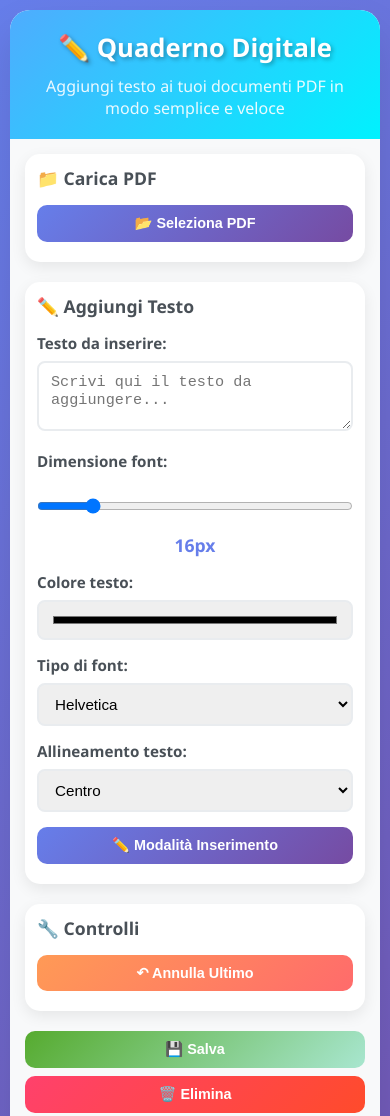
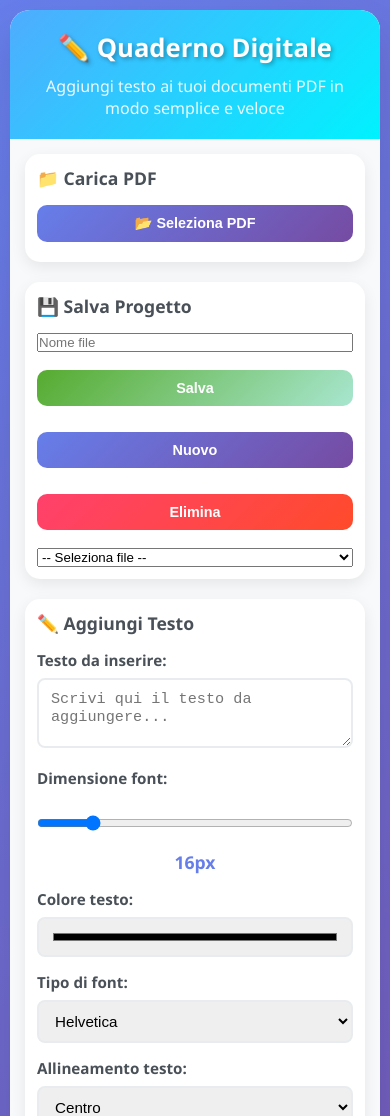
Before and after one commit to scottino2019-glitch/quaderno.digitale, a plain HTML site: page index.html in a window 390 px wide. Shown: the top 1116 px of the page. Drawn offline with Linux system fonts and the light colour scheme.

Commit message:
index.html

```diff
--- a/index.html
+++ b/index.html
@@ -402,6 +402,23 @@
             display: none;
         }
 
+        /* Nuovi stili per i controlli di salvataggio */
+        .save-controls {
+            display: flex;
+            flex-direction: column;
+            gap: 10px;
+            margin-top: 15px;
+        }
+
+        .save-input-group {
+            display: flex;
+            gap: 10px;
+        }
+
+        .save-input-group input {
+            flex: 1;
+        }
+
         @media (max-width: 768px) {
             body {
                 padding: 10px;
@@ -533,6 +550,10 @@
             .notification.show {
                 transform: translateY(0);
             }
+
+            .save-input-group {
+                flex-direction: column;
+            }
         }
 
         @media (max-width: 480px) {
@@ -600,6 +621,22 @@
                     </button>
                 </div>
 
+                <!-- Sezione Salvataggio -->
+                <div class="tool-section">
+                    <h3>💾 Salva Progetto</h3>
+                    <div class="save-controls">
+                        <div class="save-input-group">
+                            <input type="text" id="fileName" placeholder="Nome file">
+                            <button class="btn btn-success" onclick="salvaFile()">Salva</button>
+                        </div>
+                        <button class="btn btn-primary" onclick="nuovoFile()">Nuovo</button>
+                        <button class="btn btn-danger" onclick="cancellaFile()">Elimina</button>
+                        <select id="fileList" onchange="apriFile()">
+                            <option value="">-- Seleziona file --</option>
+                        </select>
+                    </div>
+                </div>
+
                 <!-- Sezione Testo -->
                 <div class="tool-section">
                     <h3>✏️ Aggiungi Testo</h3>
@@ -649,14 +686,7 @@
                         ↶ Annulla Ultimo
                     </button>
                 </div>
-<!-- SEZIONE SALVATAGGI (AGGIUNTA QUI) -->
-  <button class="btn btn-success onclick="salvaFile()">💾 Salva</button>
 
-      <button class="btn btn-danger onclick="cancellaFile()">🗑️ Elimina</button>
-
-      <select id="fileList" onchange="apriFile()">
-        <option value="">-- Seleziona file --</option>
-      </select>
                 <!-- Lista Testi Aggiunti -->
                 <div class="tool-section">
                     <h3>📝 Testi Aggiunti</h3>
@@ -713,7 +743,151 @@
         // Inizializzazione
         document.addEventListener('DOMContentLoaded', function() {
             setupEventListeners();
+            aggiornaLista();
         });
+
+        // Funzioni per la gestione dei file (dinamica di salvataggio)
+        function getFiles() {
+            return JSON.parse(localStorage.getItem("pdfFiles")) || {};
+        }
+
+        function aggiornaLista() {
+            const files = getFiles();
+            const fileList = document.getElementById("fileList");
+            fileList.innerHTML = '<option value="">-- Seleziona file --</option>';
+            Object.keys(files).forEach(name => {
+                const opt = document.createElement("option");
+                opt.value = name;
+                opt.textContent = name;
+                fileList.appendChild(opt);
+            });
+        }
+
+        function salvaFile() {
+            const name = document.getElementById("fileName").value.trim();
+            if (!name) {
+                showNotification("Inserisci un nome file!", "error");
+                return;
+            }
+
+            const files = getFiles();
+
+            // Salva i dati del progetto
+            files[name] = {
+                textElements: textElements,
+                pdfData: originalPDFData ? Array.from(new Uint8Array(originalPDFData)) : null,
+                lastModified: new Date().toISOString()
+            };
+
+            localStorage.setItem("pdfFiles", JSON.stringify(files));
+            aggiornaLista();
+            showNotification(`File "${name}" salvato con successo!`, "success");
+        }
+
+        function apriFile() {
+            const name = document.getElementById("fileList").value;
+            if (!name) return;
+
+            const files = getFiles();
+            const fileData = files[name];
+
+            if (!fileData) {
+                showNotification("File non trovato!", "error");
+                return;
+            }
+
+            document.getElementById("fileName").value = name;
+
+            // Carica i dati del progetto
+            textElements = fileData.textElements || [];
+
+            if (fileData.pdfData) {
+                // Ricostruisci l'array buffer dai dati salvati
+                originalPDFData = new Uint8Array(fileData.pdfData).buffer;
+
+                // Ricarica il PDF
+                pdfjsLib.getDocument(originalPDFData).promise.then(function(pdf) {
+                    currentPDF = pdf;
+                    totalPages = currentPDF.numPages;
+                    currentPage = 1;
+
+                    renderPage(currentPage);
+
+                    document.getElementById('pageControls').style.display = 'flex';
+                    document.getElementById('addTextBtn').disabled = false;
+                    document.getElementById('closeBtn').style.display = 'block';
+
+                    updatePageInfo();
+                    updateTextList();
+                    showNotification(`File "${name}" caricato con successo!`, "success");
+                }).catch(function(error) {
+                    console.error('Errore nel caricamento del PDF salvato:', error);
+                    showNotification('Errore nel caricamento del PDF salvato', 'error');
+                });
+            } else {
+                // Se non c'è un PDF, mostra solo i testi
+                updateTextList();
+                showNotification(`Progetto "${name}" caricato (senza PDF originale)`, "info");
+            }
+        }
+
+        function nuovoFile() {
+            if (textElements.length > 0 || originalPDFData) {
+                if (!confirm('Sei sicuro di voler creare un nuovo file? I cambiamenti non salvati andranno persi.')) {
+                    return;
+                }
+            }
+
+            // Reset di tutte le variabili
+            currentPDF = null;
+            currentPage = 1;
+            totalPages = 0;
+            textElements = [];
+            editMode = false;
+            originalPDFData = null;
+
+            // Reset dell'interfaccia
+            document.getElementById('pdfViewer').innerHTML = `
+                <div class="empty-state">
+                    <div class="icon">📄</div>
+                    <h3>Carica un PDF per iniziare</h3>
+                    <p>Seleziona un file PDF dal tuo computer per iniziare ad aggiungere testo</p>
+                </div>
+            `;
+
+            document.getElementById('pageControls').style.display = 'none';
+            document.getElementById('addTextBtn').disabled = true;
+            document.getElementById('closeBtn').style.display = 'none';
+            document.getElementById('fileInput').value = '';
+            document.getElementById('textInput').value = '';
+            document.getElementById('fileName').value = '';
+
+            updateTextList();
+            showNotification('Nuovo progetto creato', 'info');
+        }
+
+        function cancellaFile() {
+            const name = document.getElementById("fileName").value.trim();
+            if (!name) {
+                showNotification("Seleziona un file da eliminare!", "error");
+                return;
+            }
+
+            const files = getFiles();
+            if (files[name]) {
+                if (!confirm(`Sei sicuro di voler eliminare il file "${name}"?`)) {
+                    return;
+                }
+
+                delete files[name];
+                localStorage.setItem("pdfFiles", JSON.stringify(files));
+                aggiornaLista();
+                nuovoFile();
+                showNotification(`File "${name}" eliminato!`, "success");
+            } else {
+                showNotification("File non trovato!", "error");
+            }
+        }
 
         function setupEventListeners() {
             // File input
@@ -1112,78 +1286,6 @@
                 }, 300);
             }, 3000);
         }
-/* === GESTIONE SALVATAGGI === */
-
-// Recupera i file salvati
-function getSavedFiles() {
-  return JSON.parse(localStorage.getItem("pdfEdits")) || {};
-}
-
-// Aggiorna la lista file (puoi creare un <select> in sidebar)
-function updateFileList() {
-  const files = getSavedFiles();
-  const fileList = document.getElementById("fileList");
-  if (!fileList) return; // se non esiste la select, esci
-
-  fileList.innerHTML = '<option value="">-- Seleziona file --</option>';
-  Object.keys(files).forEach(name => {
-    const opt = document.createElement("option");
-    opt.value = name;
-    opt.textContent = name;
-    fileList.appendChild(opt);
-  });
-}
-// Recupera i file
-    function getFiles() {
-      return JSON.parse(localStorage.getItem("files")) || {};
-    }
-
-    // Aggiorna lista file
-    function aggiornaLista() {
-      const files = getFiles();
-      const fileList = document.getElementById("fileList");
-      fileList.innerHTML = '<option value="">-- Seleziona file --</option>';
-      Object.keys(files).forEach(name => {
-        const opt = document.createElement("option");
-        opt.value = name;
-        opt.textContent = name;
-        fileList.appendChild(opt);
-      });
-    }
-
-    // Salva file
-    function salvaFile() {
-      const name = document.getElementById("fileName").value.trim();
-      if (!name) { alert("Inserisci un nome file!"); return; }
-      const files = getFiles();
-      files[name] = document.getElementById("editor").innerHTML; // salva HTML
-      localStorage.setItem("files", JSON.stringify(files));
-      aggiornaLista();
-      alert("File salvato!");
-    }
-
-    // Apri file
-    function apriFile() {
-      const name = document.getElementById("fileList").value;
-      if (!name) return;
-      const files = getFiles();
-      document.getElementById("fileName").value = name;
-      document.getElementById("editor").innerHTML = files[name] || "";
-    }
-
-// Cancella file
-    function cancellaFile() {
-      const name = document.getElementById("fileName").value.trim();
-      if (!name) { alert("Seleziona un file da eliminare!"); return; }
-      const files = getFiles();
-      if (files[name]) {
-        delete files[name];
-        localStorage.setItem("files", JSON.stringify(files));
-        aggiornaLista();
-        nuovoFile();
-        alert("File eliminato!");
-      }
-    }
     </script>
 </body>
 </html>
```
